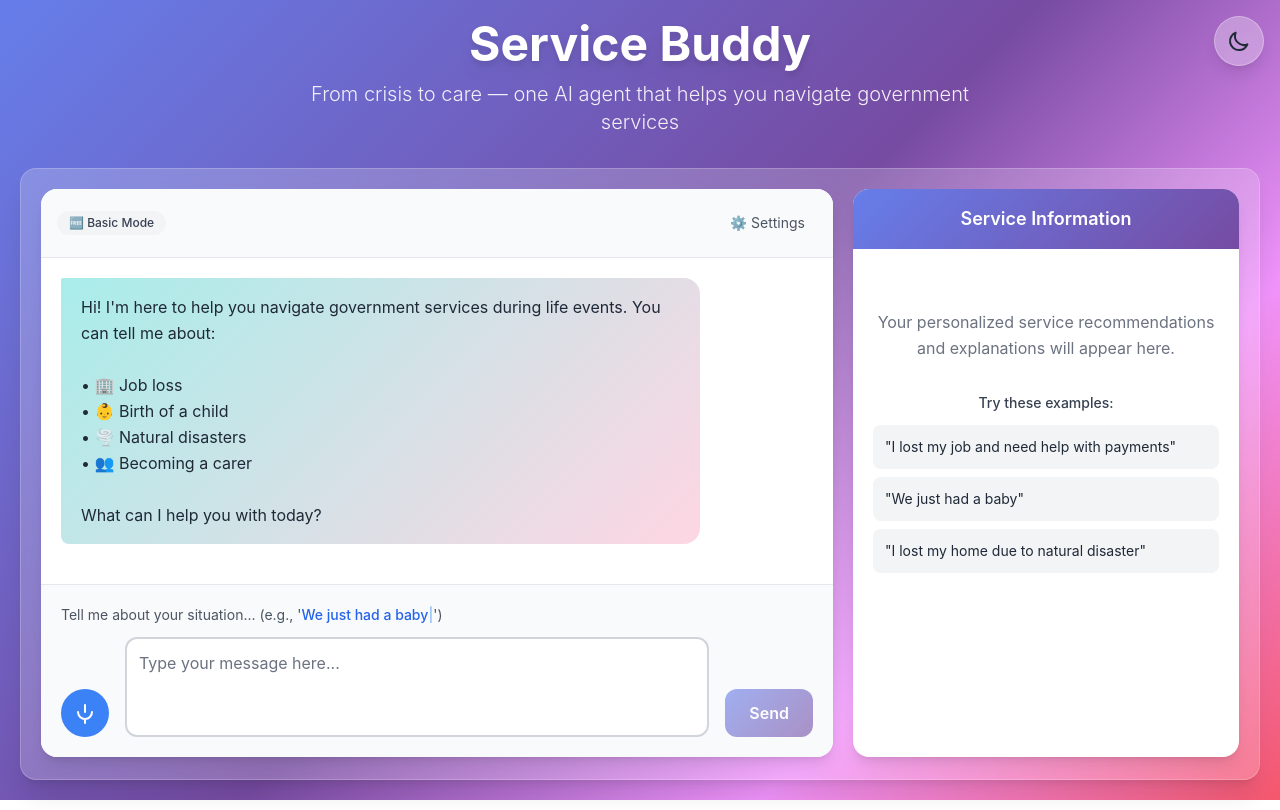
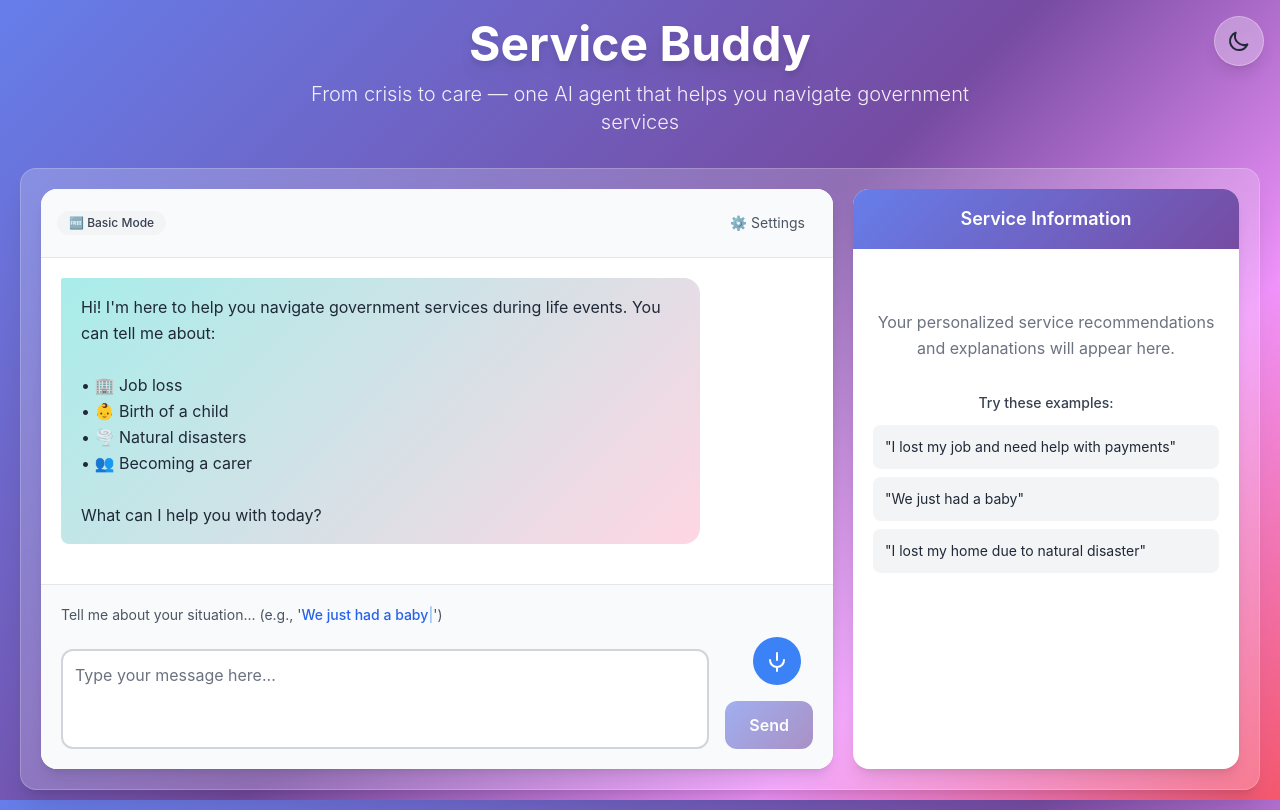
Before and after one commit to andrewhuynh561/Service-Buddy, a Next.js app in the folder service-buddy-ui/: page / in a window 1280 px wide. Built offline with nearby package versions, Linux system fonts and the light colour scheme.

Commit message:
Fix voice expand creating gap for chat textbox
create Real-time transcript shows in the textarea while recording
Floating tooltip shows transcript without layout disruption

```diff
--- a/service-buddy-ui/components/ChatInterface.tsx
+++ b/service-buddy-ui/components/ChatInterface.tsx
@@ -863,12 +863,6 @@ What situation can I help you with?`
         </div>
 
         <div className="flex gap-4 items-end">
-            {/* Add VoiceInput here */}
-            <VoiceInput
-              onTranscriptComplete={(transcript) => {
-                setInputValue(transcript);
-              }}
-            />
             <textarea
                 value={inputValue}
                 onChange={(e) => setInputValue(e.target.value)}
@@ -877,13 +871,23 @@ What situation can I help you with?`
                 rows={3}
                 className="flex-1 border-2 border-gray-300 dark:border-gray-600 rounded-xl p-3 text-base resize-none focus:border-blue-500 dark:focus:border-purple-500 focus:outline-none focus:ring-2 focus:ring-blue-200 dark:focus:ring-purple-200 transition-colors bg-white dark:bg-gray-800 text-gray-900 dark:text-white placeholder-gray-500 dark:placeholder-gray-400"
             />
-            <button
-              onClick={handleSendMessage}
-              disabled={!inputValue.trim() || isTyping}
-              className="bg-gradient-message dark:bg-gradient-send-dark text-white px-6 py-3 rounded-xl font-semibold hover:scale-105 hover:shadow-lg disabled:opacity-60 disabled:hover:scale-100 disabled:cursor-not-allowed transition-all duration-200 h-fit"
-            >
+            <div className="flex flex-col gap-4 items-end justify-end relative">
+            <div className="self-end mr-3">
+                <VoiceInput
+                onTranscriptComplete={(transcript) => {
+                    setInputValue(prev => prev + (prev ? ' ' : '') + transcript);
+                }}
+                onTranscriptUpdate={(transcript) => {
+                    // Live update the textarea while recording
+                    setInputValue(transcript);
+                }}
+                />
+            </div>
+            <button onClick={handleSendMessage} disabled={!inputValue.trim() || isTyping}
+                className="bg-gradient-message dark:bg-gradient-send-dark text-white px-6 py-3 rounded-xl font-semibold hover:scale-105 hover:shadow-lg disabled:opacity-60 disabled:hover:scale-100 disabled:cursor-not-allowed transition-all duration-200 h-fit">
                 Send
             </button>
+            </div>
         </div>
         </div>
     </div>
--- a/service-buddy-ui/components/VoiceInput.tsx
+++ b/service-buddy-ui/components/VoiceInput.tsx
@@ -2,9 +2,10 @@ import React, { useState, useEffect } from 'react';
 
 interface VoiceInputProps {
   onTranscriptComplete: (transcript: string) => void;
+  onTranscriptUpdate?: (transcript: string) => void;
 }
 
-const VoiceInput: React.FC<VoiceInputProps> = ({ onTranscriptComplete }) => {
+const VoiceInput: React.FC<VoiceInputProps> = ({ onTranscriptComplete, onTranscriptUpdate }) => {
   const [isListening, setIsListening] = useState(false);
   const [transcript, setTranscript] = useState('');
   const [recognition, setRecognition] = useState<any>(null);
@@ -20,6 +21,8 @@ const VoiceInput: React.FC<VoiceInputProps> = ({ onTranscriptComplete }) => {
         const current = event.resultIndex;
         const transcriptText = event.results[current][0].transcript;
         setTranscript(transcriptText);
+        // Call live update callback if provided
+        onTranscriptUpdate?.(transcriptText);
       };
 
       recognition.onend = () => {
@@ -42,12 +45,12 @@ const VoiceInput: React.FC<VoiceInputProps> = ({ onTranscriptComplete }) => {
   };
 
   return (
-    <div className="flex flex-col items-center gap-2">
+    <div className="relative">
       <button
         onClick={toggleListening}
         className={`rounded-full p-3 transition-all ${
           isListening
-            ? 'bg-red-500 hover:bg-red-600'
+            ? 'bg-red-500 hover:bg-red-600 animate-pulse'
             : 'bg-blue-500 hover:bg-blue-600'
         }`}
         aria-label={isListening ? 'Stop recording' : 'Start recording'}
@@ -78,11 +81,15 @@ const VoiceInput: React.FC<VoiceInputProps> = ({ onTranscriptComplete }) => {
 
       {isListening && (
         <div
-          className="p-4 rounded-lg bg-gray-100 w-full max-w-sm"
+          className="absolute bottom-full right-0 mb-2 p-3 rounded-lg bg-white dark:bg-gray-700 border border-gray-200 dark:border-gray-600 shadow-lg min-w-48 max-w-64 z-10"
           role="status"
           aria-live="polite"
         >
-          <p className="text-sm">{transcript || 'Listening...'}</p>
+          <div className="text-xs text-gray-500 dark:text-gray-400 mb-1">Recording...</div>
+          <p className="text-sm text-gray-800 dark:text-gray-200 break-words">
+            {transcript || 'Speak now...'}
+          </p>
+          <div className="absolute bottom-[-8px] right-4 w-4 h-4 bg-white dark:bg-gray-700 border-r border-b border-gray-200 dark:border-gray-600 transform rotate-45"></div>
         </div>
       )}
     </div>
```
Lines whose indentation alone changed are shown as unchanged.
